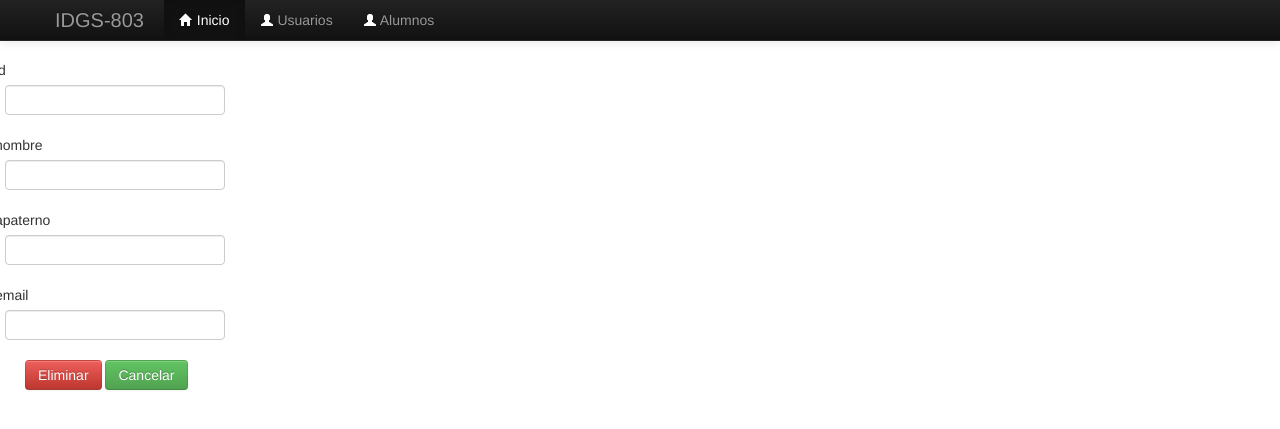
After one commit to IDGS-803-21000029/Flask_BD_IDGS803, a Flask app: template templates/eliminar.html in a window 1280 px wide. The commit adds this page. Shown: the top 429 px of the page. Run offline with Flask 3, Linux system fonts and the light colour scheme; the template is opened without the code that fills it: values that come from a table or form of the project are taken from there, others are empty; some libraries are stand-ins or nearby versions.

Commit message:
JIGC 01.03.2024 ABC Terminado

```diff
--- a/main.py
+++ b/main.py
@@ -3,7 +3,7 @@ import forms
 from flask import flash
 from flask_wtf.csrf import CSRFProtect
 from flask import g
-from flask import redirectj
+from flask import redirect
 from config import DevelopmentConfig
 from models import db
 from models import Alumnos
@@ -31,6 +31,49 @@ def index():
         db.session.commit()
 
     return render_template("index.html", form=alum_form)
+
+@app.route("/eliminar", methods=["GET", "POST"])
+def eliminar():
+    alum_form = forms.UsersForm2(request.form)
+    if request.method == 'GET':
+        id = request.args.get('id')
+        alum1 = db.session.query(Alumnos).filter(Alumnos.id == id).first()
+        alum_form.id.data = request.args.get('id')
+        alum_form.nombre.data = alum1.nombre
+        alum_form.apaterno.data = alum1.apaterno
+        alum_form.email.data = alum1.email
+
+    elif request.method == 'POST':
+        id = alum_form.id.data
+        alum = Alumnos.query.get(id)
+        db.session.delete(alum)
+        db.session.commit()
+        return redirect('ABC_Completo')
+
+    return render_template("eliminar.html", form=alum_form)
+
+@app.route("/modificar", methods=["GET", "POST"])
+def modificar():
+    alum_form = forms.UsersForm2(request.form)
+    if request.method == 'GET':
+        id = request.args.get('id')
+        alum1 = db.session.query(Alumnos).filter(Alumnos.id == id).first()
+        alum_form.id.data = request.args.get('id')
+        alum_form.nombre.data = alum1.nombre
+        alum_form.apaterno.data = alum1.apaterno
+        alum_form.email.data = alum1.email
+
+    elif request.method == 'POST':
+        id = alum_form.id.data
+        alum1 = db.session.query(Alumnos).filter(Alumnos.id == id).first()
+        alum1.nombre = alum_form.nombre.data
+        alum1.apaterno = alum_form.apaterno.data
+        alum1.email = alum_form.email.data
+        db.session.add(alum1)
+        db.session.commit()
+        return redirect('ABC_Completo')
+
+    return render_template("modificar.html", form=alum_form)
 
 
 @app.route("/ABC_Completo", methods=["GET", "POST"])
--- a/templates/ABC_Completo.html
+++ b/templates/ABC_Completo.html
@@ -7,7 +7,7 @@
             <div class="row">
 
                 <h3>Alumnos</h3>
-                <h4><a href="index.html" class="btn btn-primary">Nuevo</a></h4>
+                <h4><a href="/index" class="btn btn-primary">Nuevo</a></h4>
 
                 <table class="table">
                     <thead>
@@ -25,8 +25,8 @@
                             <td>{{alumn.nombre}}</td>
                             <td>{{alumn.apaterno}}</td>
                             <td>{{alumn.email}}</td>
-                            <td><a href="eliminar.html?id={{alumn.id}}" class="btn btn-danger">Eliminar</a></td>
-                            <td><a href="modificar.html?id={{alumn.id}}" class="btn btn-warning">Modificar</a></td>
+                            <td><a href="eliminar?id={{alumn.id}}" class="btn btn-danger">Eliminar</a></td>
+                            <td><a href="modificar?id={{alumn.id}}" class="btn btn-warning">Modificar</a></td>
                         </tr>
                         {%endfor%}
                     </tbody>
--- /dev/null
+++ b/templates/eliminar.html
@@ -0,0 +1,37 @@
+
+{%extends 'layout.html' %}
+
+{%block content%}
+
+    {% from "_macros.html" import render_field %}
+        <div class="cantainer">
+            <div class="row">
+                <form name="registro" action="/eliminar" id="eliminar" method="POST">
+                    <div class="row control-group">
+                        <div class="form-group col-xs-12 floating-label-form-group controls">
+                            {{render_field(form.id, class="form-control")}}
+                        </div>
+                    </div>
+                    <div class="row control-group">
+                        <div class="form-group col-xs-12 floating-label-form-group controls">
+                            {{render_field(form.nombre, class="form-control")}}
+                        </div>
+                    </div>
+                    <div class="row control-group">
+                        <div class="form-group col-xs-12 floating-label-form-group controls">
+                            {{render_field(form.apaterno, class="form-control")}}
+                        </div>
+                    </div>
+                    <div class="row control-group">
+                        <div class="form-group col-xs-12 floating-label-form-group controls">
+                            {{render_field(form.email, class="form-control")}}
+                        </div>
+                    </div>
+                    <input type="hidden" name="csrf_token" value="{{csrf_token()}}"/>
+                    <input type="submit" id="eliminar" name="eliminar" class="btn btn-danger" value="Eliminar"/>
+                    <a href="ABC_Completo" class="btn btn-success">Cancelar</a>
+                </form>
+            </div>
+        </div>
+
+{%endblock%}
```
Also changed, not shown: templates/modificar.html (added, +37 -0 lines).
